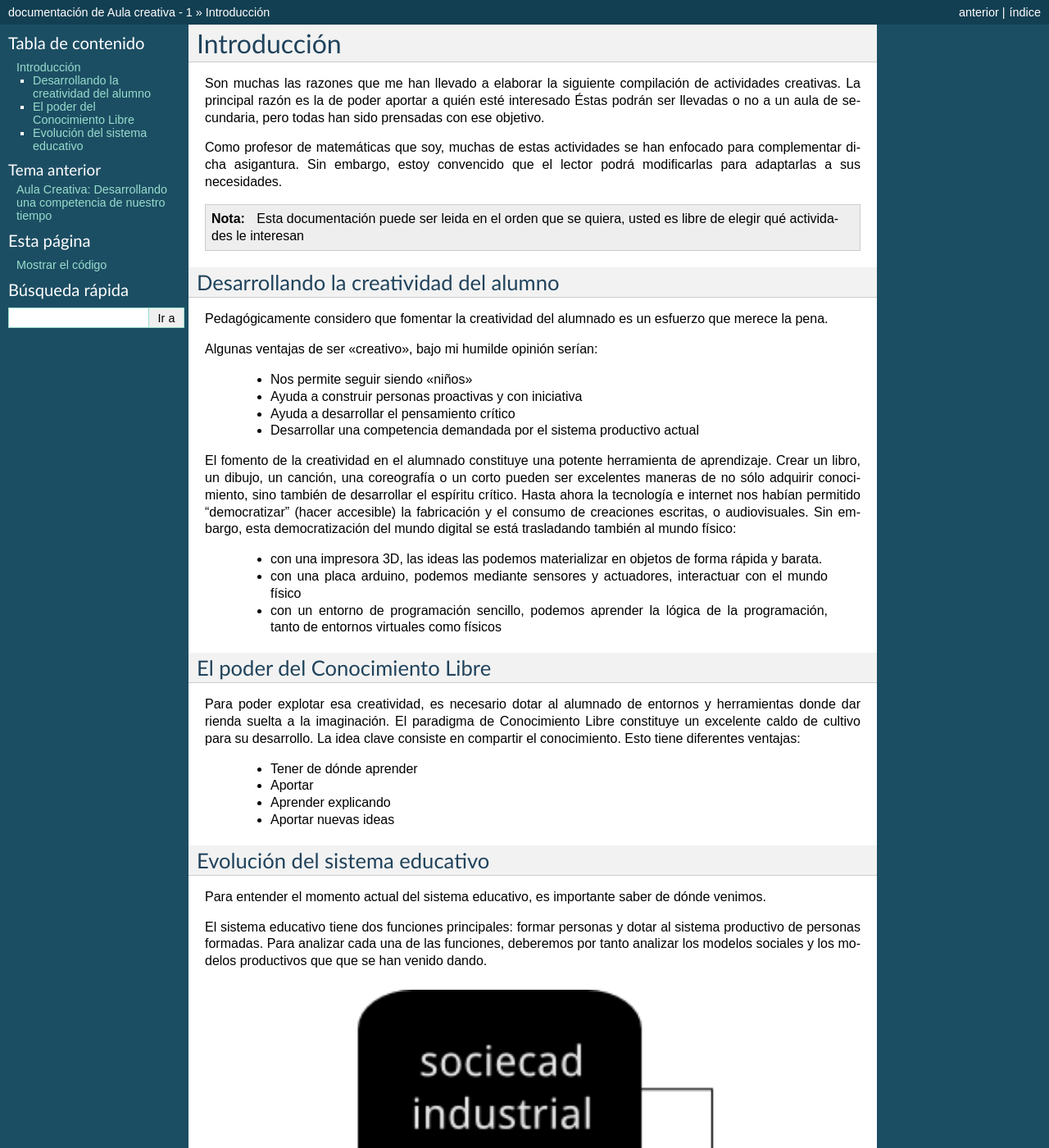
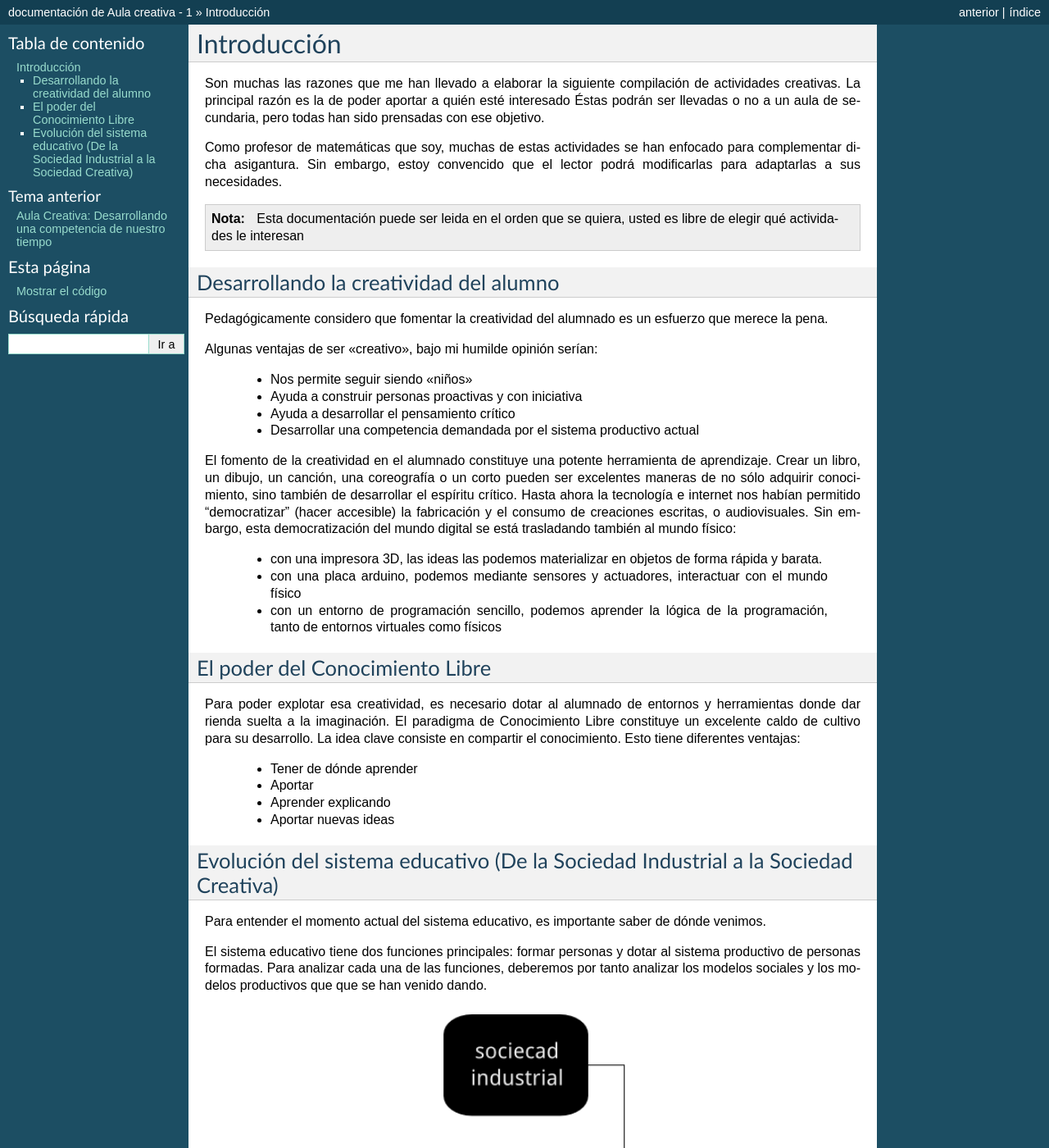
Before and after one commit to es3a10/aula_creativa, a Sphinx documentation site: the page built from docs/introduccion.rst, in a window 1280 px wide and 1400 px high. Shown: the whole window at 82% size. Built offline with Sphinx 7.4.7, drawn with Linux system fonts in a browser that asks for light colours; some of the changed text lies outside the part shown.

Commit message:
Update introduccion.rst

```diff
--- a/docs/introduccion.rst
+++ b/docs/introduccion.rst
@@ -43,7 +43,7 @@
     - Aprender explicando
     - Aportar nuevas ideas
 
-Evolución del sistema educativo
+Evolución del sistema educativo (De la Sociedad Industrial a la Sociedad Creativa)
 ===============================
 Para entender el momento actual del sistema educativo, es importante saber de dónde venimos.
 
@@ -52,7 +52,7 @@
 y los modelos productivos que que se han venido dando.
 
 .. figure:: ./images/sociedades.png
-	:width: 2000px
+	:width: 400px
 	:align: center
 	:alt: esquema de sociedades
 
@@ -67,3 +67,5 @@
     - Competencias sociales y cívicas.
     - Sentido de iniciativa y espíritu emprendedor.
     - Conciencia y expresiones culturales.
+
+Un enfoque creativo a la hora de realizar las actividades permite desarrollar integralmente esas compentencias
```
